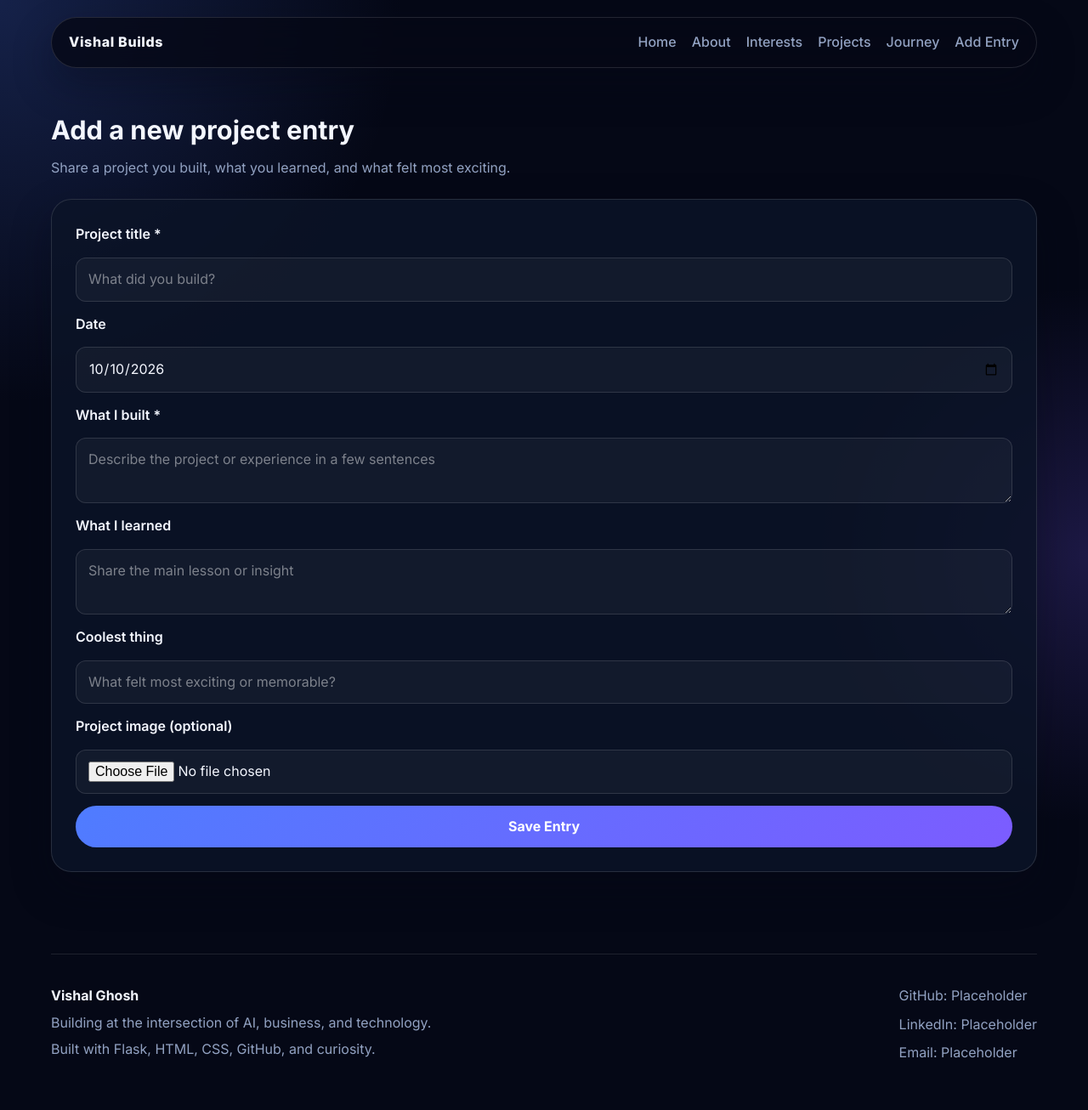
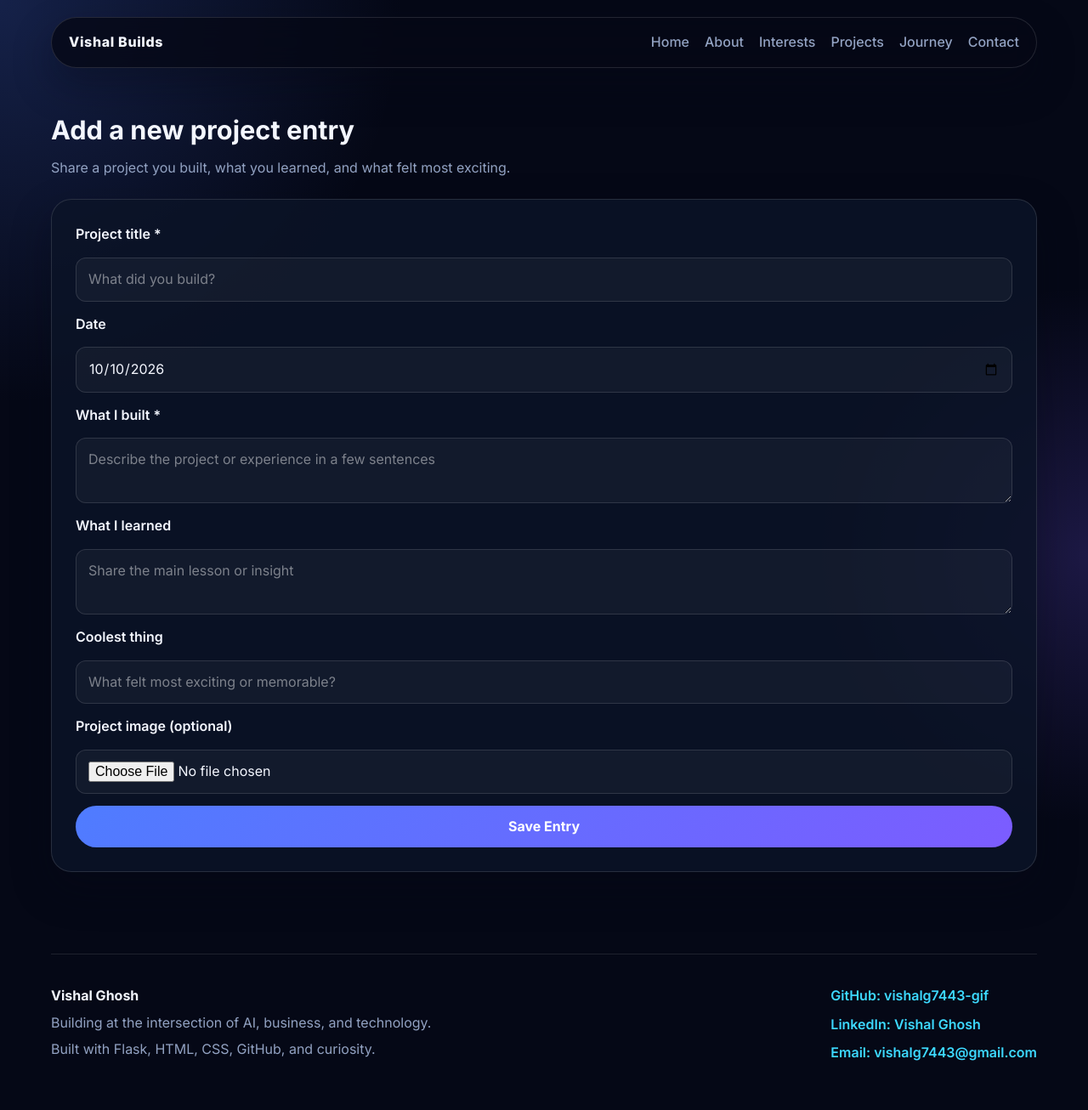
Before and after one commit to vishalg7443-gif/my-portfolio, a Flask app: page /add in a window 1280 px wide. Shown: the whole page at 85% size. Run offline with Flask 3, Linux system fonts and the light colour scheme.

Commit message:
Add real contact links and portfolio polish assets

```diff
--- a/templates/base.html
+++ b/templates/base.html
@@ -9,6 +9,7 @@
     <link rel="preconnect" href="https://fonts.gstatic.com" crossorigin>
     <link href="https://fonts.googleapis.com/css2?family=Inter:wght@400;500;600;700;800&display=swap" rel="stylesheet">
     <link rel="stylesheet" href="{{ url_for('static', filename='styles.css') }}">
+    <link rel="stylesheet" href="{{ url_for('static', filename='resume.css') }}">
 </head>
 <body>
     <div class="site-shell">
@@ -25,7 +26,7 @@
                 <a href="/#interests">Interests</a>
                 <a href="/#projects">Projects</a>
                 <a href="/#journey">Journey</a>
-                <a href="/add">Add Entry</a>
+                <a href="/#contact">Contact</a>
             </nav>
         </header>
 
@@ -33,16 +34,16 @@
             {% block content %}{% endblock %}
         </main>
 
-        <footer class="site-footer">
+        <footer class="site-footer" id="contact">
             <div>
                 <p class="footer-name">Vishal Ghosh</p>
                 <p class="footer-tagline">Building at the intersection of AI, business, and technology.</p>
                 <p class="footer-meta">Built with Flask, HTML, CSS, GitHub, and curiosity.</p>
             </div>
-            <div class="footer-links" aria-label="Personal links placeholders">
-                <span>GitHub: Placeholder</span>
-                <span>LinkedIn: Placeholder</span>
-                <span>Email: Placeholder</span>
+            <div class="footer-links" aria-label="Personal links">
+                <a href="https://github.com/vishalg7443-gif" target="_blank" rel="noreferrer">GitHub: vishalg7443-gif</a>
+                <a href="https://www.linkedin.com/in/vishal-gh/" target="_blank" rel="noreferrer">LinkedIn: Vishal Ghosh</a>
+                <a href="mailto:vishalg7443@gmail.com">Email: vishalg7443@gmail.com</a>
             </div>
         </footer>
     </div>
@@ -66,5 +67,6 @@
             });
         }
     </script>
+    <script src="{{ url_for('static', filename='portfolio.js') }}"></script>
 </body>
 </html>
```
